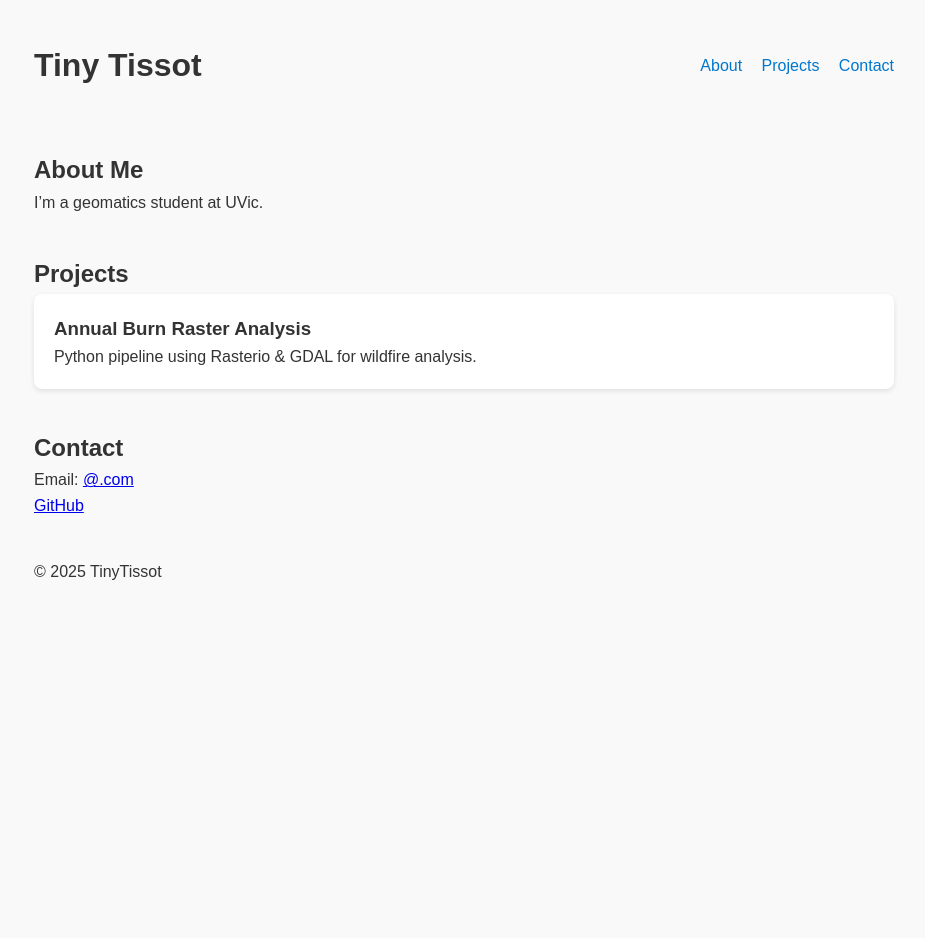
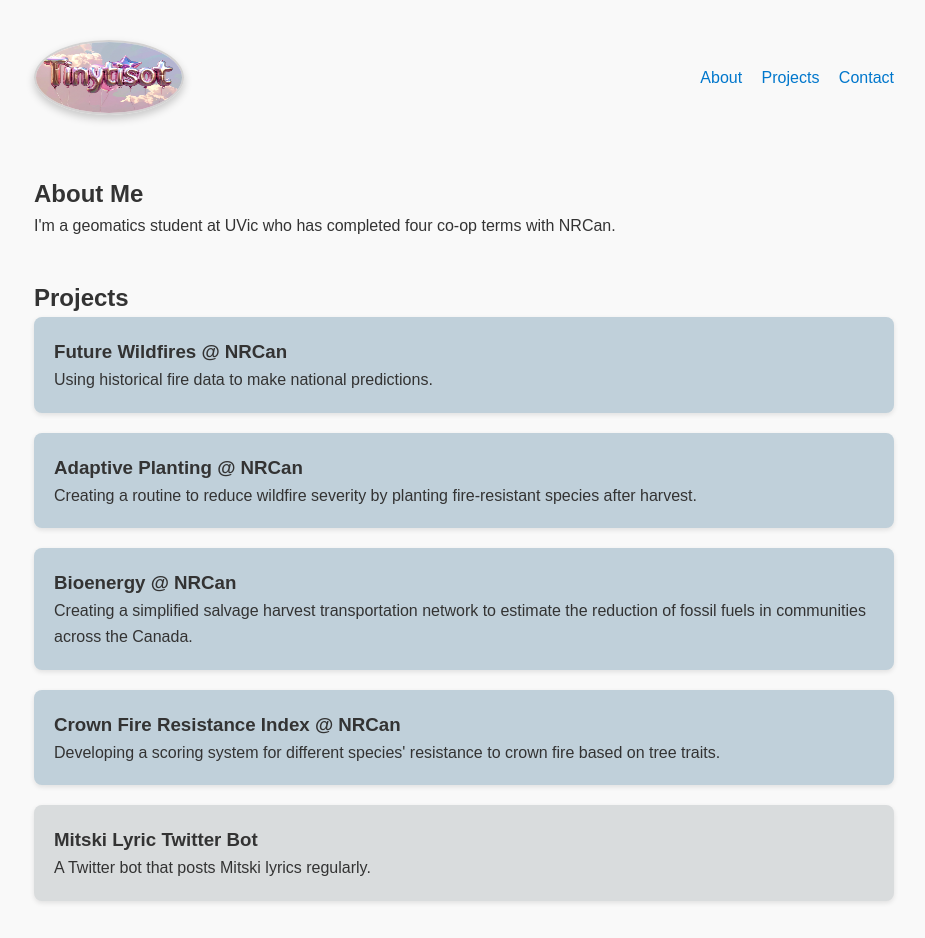
Before and after one commit to tinytissot/tinytissot.github.io, a plain HTML site: page index.html in a window 1280 px wide. Shown: the top 938 px of the page, without its empty margins (176-1101 px from the left). Before the commit the page ends 800 px from the top, so only its background shows below. Drawn offline with Linux system fonts and the light colour scheme.

Commit message:
add logo

```diff
--- a/index.html
+++ b/index.html
@@ -8,7 +8,7 @@
 </head>
 <body>
   <header>
-    <h1>Tiny Tissot</h1>
+    <img src="images/tiny_logo.jpg" alt="Tiny Tissot" class="logo">
     <nav>
       <a href="#about">About</a>
       <a href="#projects">Projects</a>
@@ -18,14 +18,30 @@
 
   <section id="about">
     <h2>About Me</h2>
-    <p>I’m a geomatics student at UVic.</p>
+    <p>I'm a geomatics student at UVic who has completed four co-op terms with NRCan.</p>
   </section>
 
   <section id="projects">
     <h2>Projects</h2>
     <div class="project-card">
-      <h3>Annual Burn Raster Analysis</h3>
-      <p>Python pipeline using Rasterio & GDAL for wildfire analysis.</p>
+      <h3>Future Wildfires @ NRCan</h3>
+      <p>Using historical fire data to make national predictions.</p>
+    </div>
+    <div class="project-card">
+      <h3>Adaptive Planting @ NRCan</h3>
+      <p>Creating a routine to reduce wildfire severity by planting fire-resistant species after harvest.</p>
+    </div>
+    <div class="project-card">
+      <h3>Bioenergy @ NRCan</h3>
+      <p>Creating a simplified salvage harvest transportation network to estimate the reduction of fossil fuels in communities across the Canada.</p>
+    </div>
+    <div class="project-card">
+      <h3>Crown Fire Resistance Index @ NRCan</h3>
+      <p>Developing a scoring system for different species' resistance to crown fire based on tree traits.</p>
+    </div>
+    <div class="project-card-2">
+      <h3>Mitski Lyric Twitter Bot</h3>
+      <p>A Twitter bot that posts Mitski lyrics regularly.</p>
     </div>
   </section>
 
--- a/style.css
+++ b/style.css
@@ -34,9 +34,29 @@ section {
 }
 
 .project-card {
-  background: #fff;
+  background: #c0d0da;
   padding: 20px;
   border-radius: 8px;
   box-shadow: 0px 2px 5px rgba(0,0,0,0.1);
   margin-bottom: 20px;
 }
+
+.project-card-2 {
+  background: #d9dcdd;
+  padding: 20px;
+  border-radius: 8px;
+  box-shadow: 0px 2px 5px rgba(0,0,0,0.1);
+  margin-bottom: 20px;
+}
+
+.logo {
+  height: 75px;
+  width: 150px;
+  border: 2px solid #d3d2d2;
+  border-radius: 50%;
+  box-shadow: 0px 4px 8px rgba(0,0,0,0.2);
+}
+
+.logo:hover {
+  border-color: #8da9da;
+}
```
Also changed, not shown: images/tiny_colour.jpg (added), images/tiny_grey.jpg (added), images/tiny_logo.jpg (added), images/tiny_wide.jpg (added).
